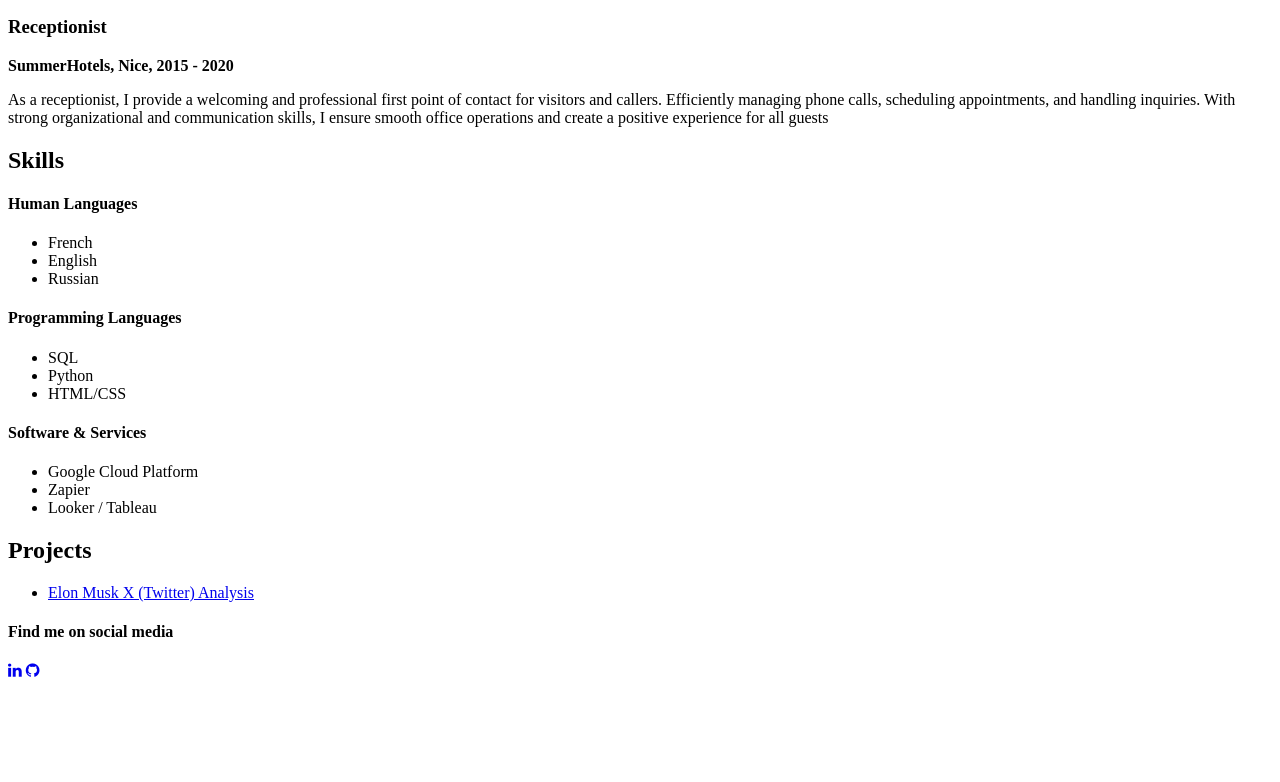
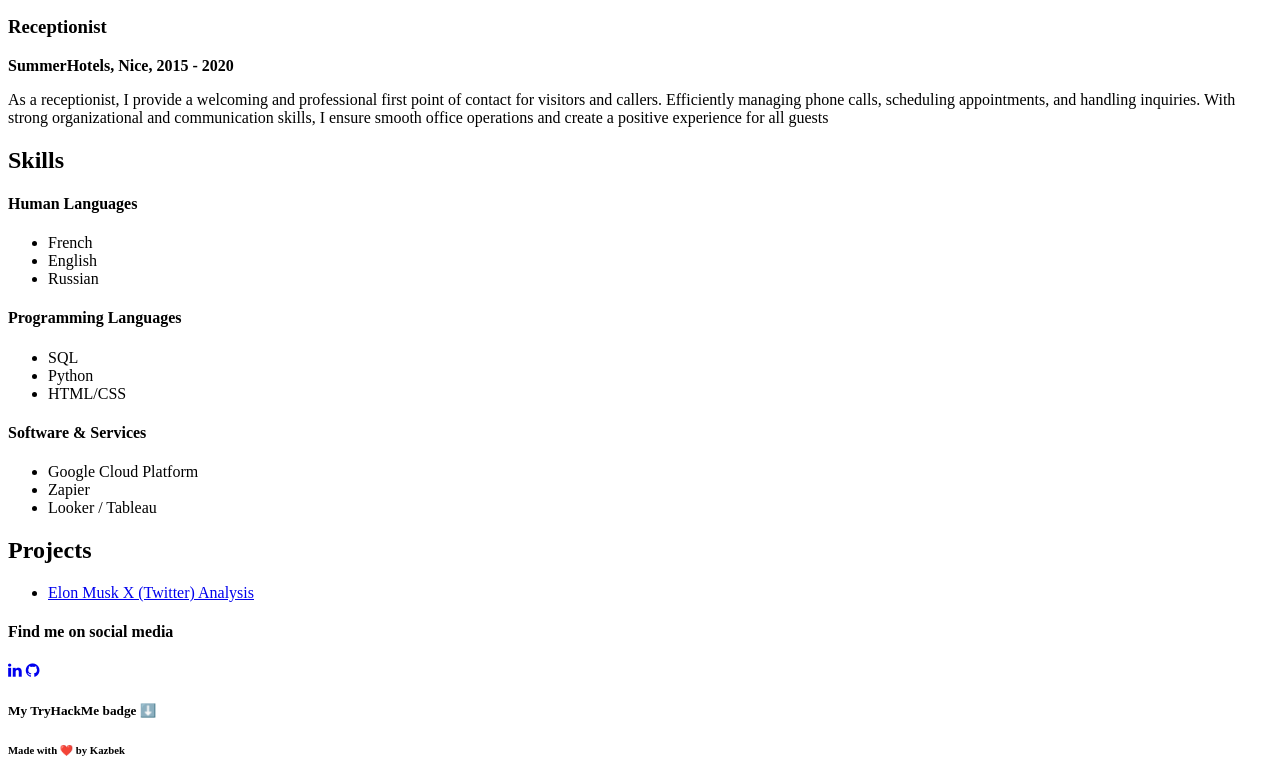
Before and after one commit to schoto/kazbek-cv, a plain HTML site: page index.html in a window 1280 px wide. Shown: the part 755-1537 px from the top of the page. Before the commit the page ends 1443 px from the top, so only its background shows below. Drawn offline with Linux system fonts and the light colour scheme.

Commit message:
little changes here and there

```diff
--- a/index.html
+++ b/index.html
@@ -82,6 +82,9 @@
          <h4>Find me on social media</h4>
          <a href="https://www.linkedin.com/in/akhmetkhanov" target="_blank"><i class="fa fa-linkedin"></i></a>
          <a href="https://www.github.com/schoto" target="_blank"><i class="fa fa-github"></i></a>
+         <h5>My TryHackMe badge ⬇️</h5>
+         <script src="https://tryhackme.com/badge/952880"></script>
+         <h6> Made with ❤️ by Kazbek </h6>
       </footer>
       <script src="scripts.js"></script>
    </body>
```
Lines whose indentation alone changed are shown as unchanged.
